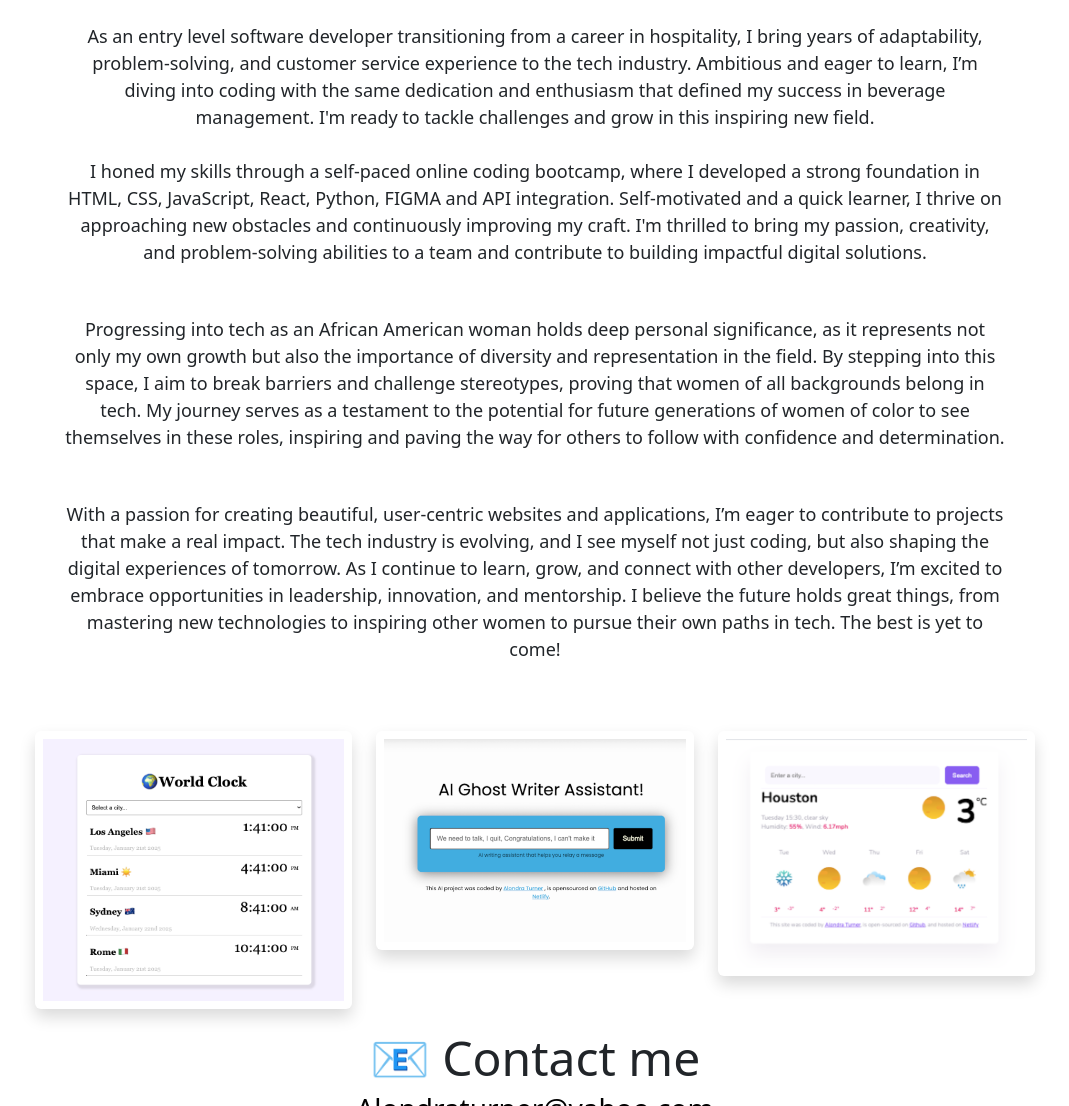
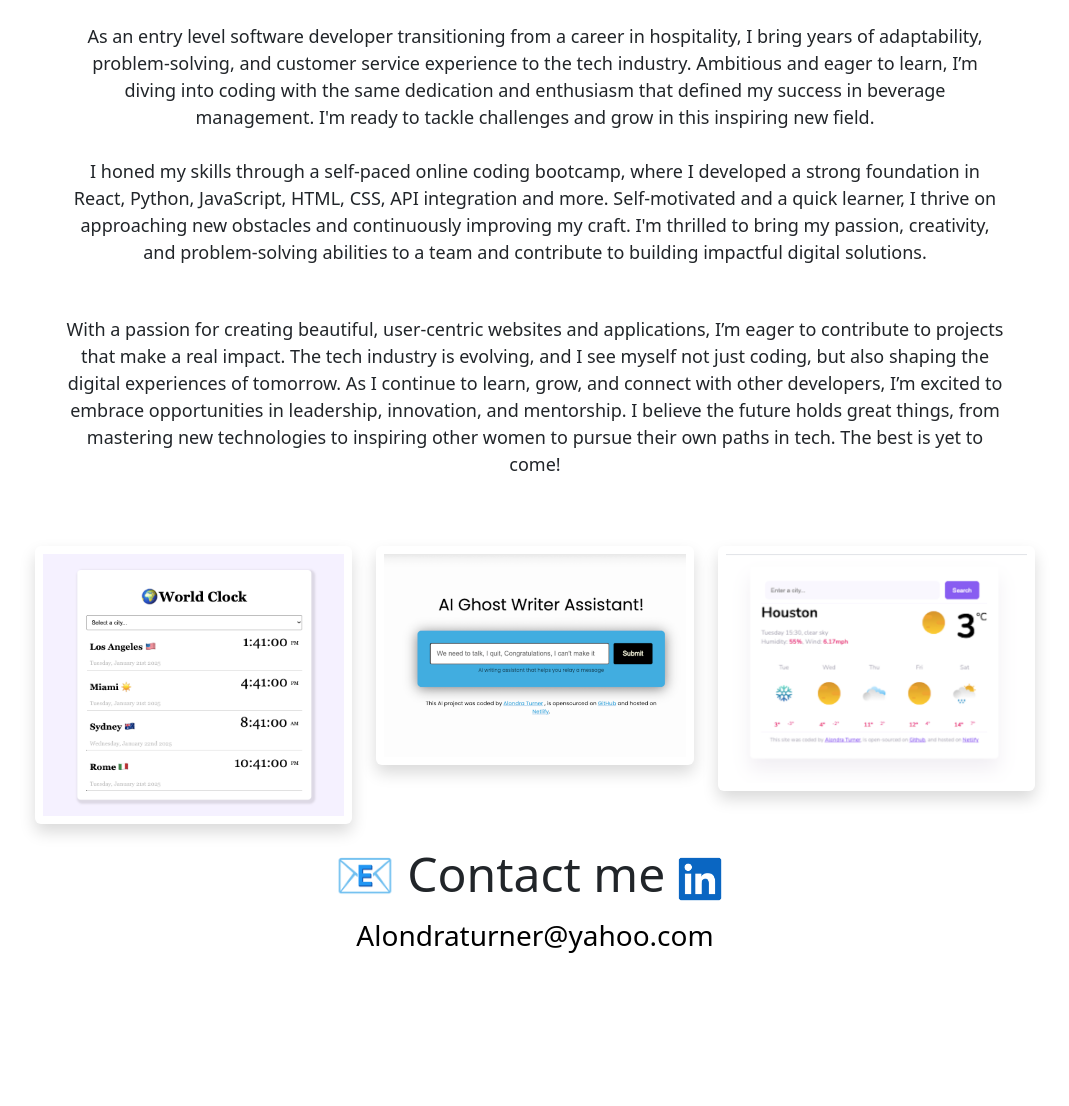
Before and after one commit to AlondraHackerBae/alondra-frontEnd_dev, a website: page about.html in a window 1280 px wide. Shown: the part 249-1355 px from the top of the page, without its empty margins (105-1174 px from the left). After the commit the page ends 1265 px from the top, so only its background shows below. Drawn offline with nearby package versions, Linux system fonts and the light colour scheme.

Commit message:
updated about me page, added linked in link

```diff
--- a/about.html
+++ b/about.html
@@ -44,16 +44,15 @@
         <div class="collapse navbar-collapse" id="navbarNav">
           <ul class="navbar-nav">
             <li class="nav-item">
-              <a
-                class="nav-link"
-                aria-current="page"
-                href="/"
-                title="Homepage"
+              <a class="nav-link" aria-current="page" href="/" title="Homepage"
                 >Home</a
               >
             </li>
             <li class="nav-item">
-              <a class="nav-link active" href="/about.html" title="About Alondra"
+              <a
+                class="nav-link active"
+                href="/about.html"
+                title="About Alondra"
                 >About Me</a
               >
             </li>
@@ -76,30 +75,21 @@
     <div class="about-paragraphs">
       <p class="mt-5">
         As an entry level software developer transitioning from a career in
-        hospitality, I bring years of adaptability, problem-solving, and customer
-        service experience to the tech industry. Ambitious and eager to learn,
-        I’m diving into coding with the same dedication and enthusiasm that
-        defined my success in beverage management. I'm ready to tackle challenges and grow
-        in this inspiring new field.
+        hospitality, I bring years of adaptability, problem-solving, and
+        customer service experience to the tech industry. Ambitious and eager to
+        learn, I’m diving into coding with the same dedication and enthusiasm
+        that defined my success in beverage management. I'm ready to tackle
+        challenges and grow in this inspiring new field.
         <br />
         <br />
-        I honed my skills through a self-paced online coding bootcamp, where I developed
-         a strong foundation in HTML, CSS, JavaScript, React, Python, FIGMA and API integration. Self-motivated
-         and a quick learner, I thrive on approaching new obstacles and continuously improving
-          my craft. I'm thrilled to bring my passion, creativity, and problem-solving
-          abilities to a team and contribute to building impactful digital solutions.
+        I honed my skills through a self-paced online coding bootcamp, where I
+        developed a strong foundation in React, Python, JavaScript, HTML, CSS,
+        API integration and more. Self-motivated and a quick learner, I thrive
+        on approaching new obstacles and continuously improving my craft. I'm
+        thrilled to bring my passion, creativity, and problem-solving abilities
+        to a team and contribute to building impactful digital solutions.
       </p>
-      <p>
 
-       Progressing into tech as an African American woman holds deep personal
-       significance, as it represents not only my own growth but also the importance
-       of diversity and representation in the field. By stepping into this space,
-       I aim to break barriers and challenge stereotypes, proving that women of all
-       backgrounds belong in tech. My journey serves as a testament to the potential
-        for future generations of women of color to see themselves in these roles,
-        inspiring and paving the way for others to follow with confidence and determination.
-        <br />
-        </p>
       <p class="mb-5">
         With a passion for creating beautiful, user-centric websites and
         applications, I’m eager to contribute to projects that make a real
@@ -115,7 +105,11 @@
     <div class="container-images">
       <div class="row">
         <div class="col-md-4">
-          <a href="https://astheworldspins.netlify.app/" target="_blank" alt="World clock web application">
+          <a
+            href="https://astheworldspins.netlify.app/"
+            target="_blank"
+            alt="World clock web application"
+          >
             <img
               src="images/clock.png"
               class="img-fluid p-2 mb- 5 shadow rounded"
@@ -124,7 +118,11 @@
           /></a>
         </div>
         <div class="col-md-4">
-         <a href="https://invisibleink.netlify.app/" target="_blank" alt="Ai assistant web application">
+          <a
+            href="https://invisibleink.netlify.app/"
+            target="_blank"
+            alt="Ai assistant web application"
+          >
             <img
               src="images/ai-asst.png"
               class="img-fluid p-2 mb- 5 shadow rounded"
@@ -133,7 +131,11 @@
           /></a>
         </div>
         <div class="col-md-4">
-          <a href="https://notsocloudyforecast.netlify.app/" target="_blank" alt="API Weather Application">
+          <a
+            href="https://notsocloudyforecast.netlify.app/"
+            target="_blank"
+            alt="API Weather Application"
+          >
             <img
               src="images/weather2.png"
               class="img-fluid p-2 mb- 5 shadow rounded"
@@ -145,7 +147,14 @@
     </div>
 
     <div id="contact">
-      <h2>📧 Contact me</h2>
+      <h2>
+        📧 Contact me<a
+          href="https:/www.linkedin.com/in/alondra-turner"
+          target="_blank"
+          class="linkedin-link"
+          ><img src="./images/linkedin-logo.png" class="linked-in"
+        /></a>
+      </h2>
       <a
         href="mailto:alondraturner@yahoo.com"
         class="email-link"
--- a/src/style.css
+++ b/src/style.css
@@ -37,7 +37,6 @@ p {
   line-height: 1.5;
   text-align: center;
 }
-
 
 .primary-link {
   border-radius: 4px;
@@ -119,6 +118,12 @@ p {
 .email-link:hover {
   text-decoration: underline;
 }
+.linked-in {
+  display: inline;
+  width: 70px;
+  height: auto;
+}
+
 .container-images {
   margin-bottom: 20px;
 }
```
Also changed, not shown: images/linkedin-logo.png (added), 1 other file. Lines whose indentation alone changed are shown as unchanged.
